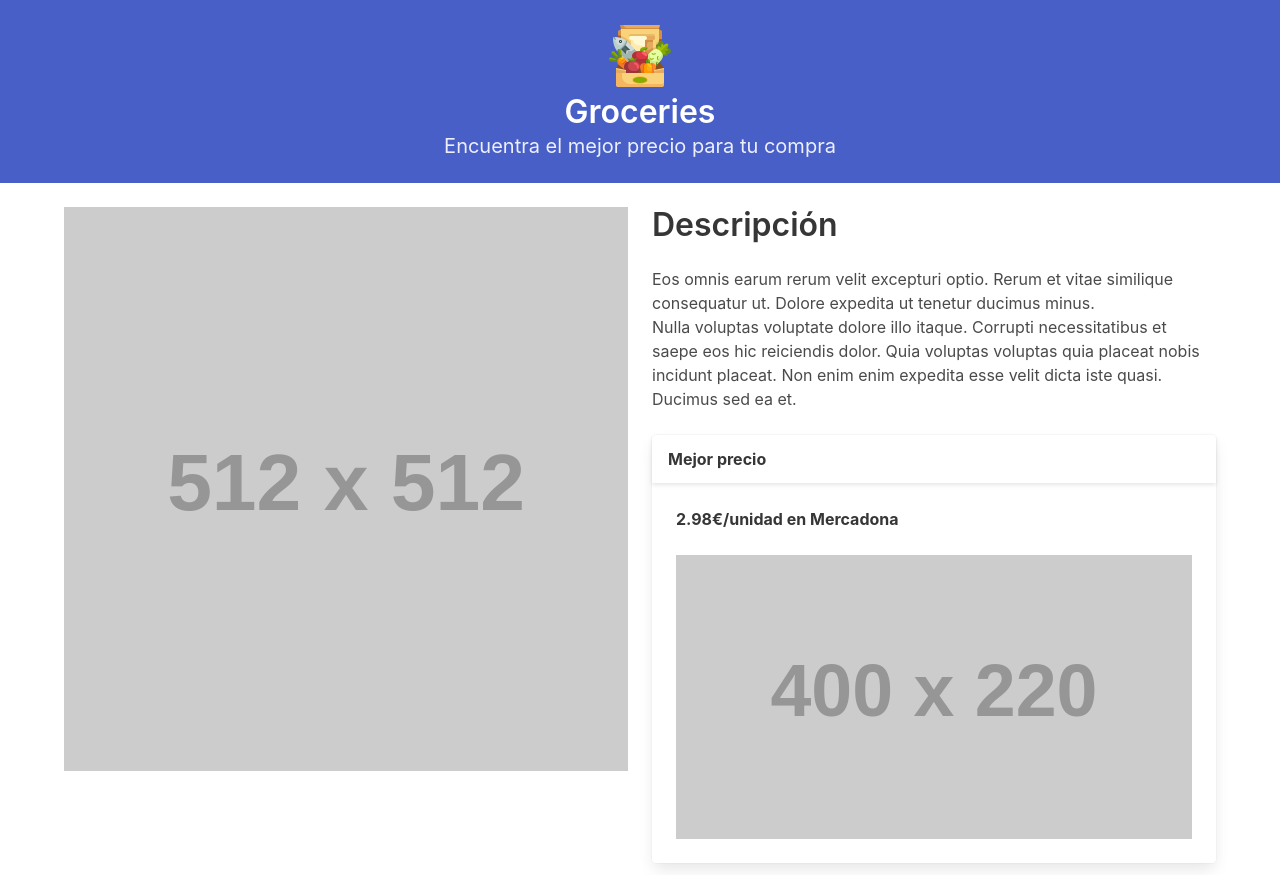
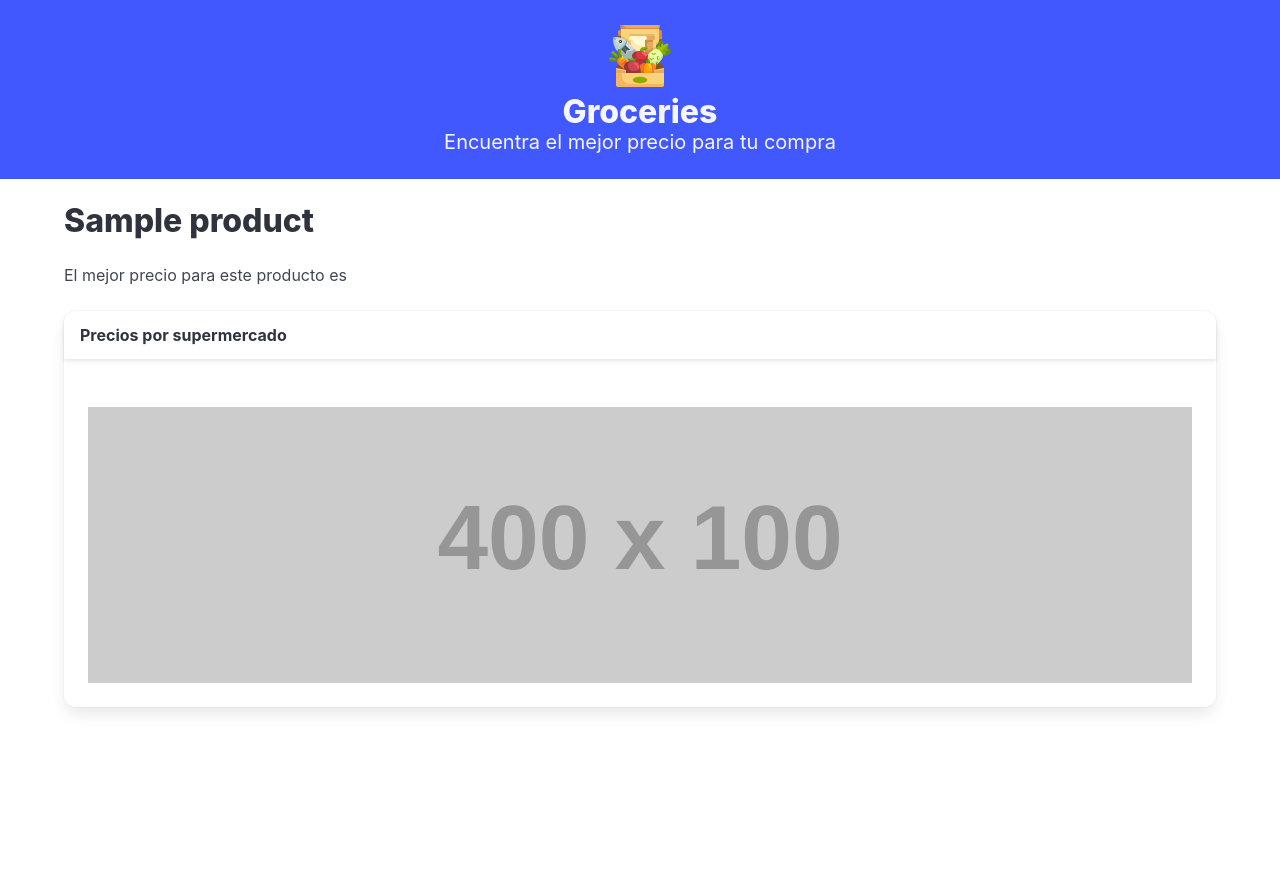
Before and after one commit to JuanjoSalvador/groceries-app, a Django app: page /product/1/ in a window 1280 px wide. After the commit the page ends 713 px from the top, so only its background shows below. Run offline with Django 4.2, Linux system fonts and the light colour scheme; tables that the repository leaves empty hold one stand-in row (values such as "Sample post"); grey boxes labelled with a size stand in for pictures from a placeholder-image service; some libraries are stand-ins or nearby versions.

Commit message:
(templates) Add Search template, fix Product template, remove CDN calls

```diff
--- a/groceries/templates/head.html
+++ b/groceries/templates/head.html
@@ -2,14 +2,13 @@
 {% load static %}
 
 <!doctype html>
-<html lang="en">
+<html lang="es">
 
 <head>
     <title>{{ title }}</title>
-    <link rel="stylesheet" href="https://cdn.jsdelivr.net/npm/bulma@0.9.4/css/bulma.min.css">
+
+    <link rel="stylesheet" href="{% static 'node_modules/bulma/css/bulma.min.css' %}">
     <link rel="stylesheet" href="{% static 'main.css' %}">
-
-    <script src="/node_modules/@creativebulma/bulma-collapsible/dist/js/bulma-collapsible.min.js"></script>
 </head>
 
 <body>
--- a/groceries/templates/index.html
+++ b/groceries/templates/index.html
@@ -11,11 +11,11 @@
                         <h1 class="title is-1"><a href="/">Groceries</a></h1>
                         <h2 class="subtitle is-3">Encuentra el mejor precio para tu compra</h2>
 
-                        <form action="/" method="post">
+                        <form action="search/" method="post">
                             {% csrf_token %}
                             <div class="field">
                                 <div class="control is-medium">
-                                    <input class="input is-medium has-text-centered" type="text" placeholder="¿Qué vamos a comprar hoy?">
+                                    <input class="input is-medium has-text-centered" type="text" name="searchbar" placeholder="¿Qué vamos a comprar hoy?">
                                 </div>
                                 </div>
                         </form>
--- a/groceries/templates/product.html
+++ b/groceries/templates/product.html
@@ -3,31 +3,26 @@
 
     <section class="hero is-small is-link">
         <div class="hero-body has-text-centered">
+            <a href="/">
                 <img class="image is-64x64" id="logo" src="{% static 'box.png' %}" style="display: inline;" />
+
                 <p class="title">
                     Groceries
                 </p>
                 <p class="subtitle">
                     Encuentra el mejor precio para tu compra
                 </p>
+            </a>
         </div>
     </section>
     <br/>
     <section class="container">
         <div class="columns">
             <div class="column">
-                <figure class="image">
-                    <img src="https://placehold.co/512x512.png">
-                </figure>
-            </div>
-            <div class="column">
-                <h3 class="title is-3">Descripción</h3>
+                <h3 class="title is-3">{{ product.name }}</h3>
+
                 <p>
-                    Eos omnis earum rerum velit excepturi optio. Rerum et vitae similique consequatur ut. Dolore expedita ut tenetur ducimus minus.
-                </p>
-                <p>
-                    Nulla voluptas voluptate dolore illo itaque. Corrupti necessitatibus et saepe eos hic reiciendis dolor. Quia voluptas voluptas
-                    quia placeat nobis incidunt placeat. Non enim enim expedita esse velit dicta iste quasi. Ducimus sed ea et.
+                    El mejor precio para este producto es <strong>{{ product.price }}</strong>
                 </p>
 
                 <br/>
@@ -35,18 +30,18 @@
                 <div class="card">
                     <header class="card-header">
                       <p class="card-header-title">
-                        Mejor precio
+                        Precios por supermercado
                       </p>
                     </header>
                     <div class="card-content">
                         <p>
-                            <strong>2.98€/unidad en Mercadona</strong>
+
                         </p>
 
                         <br/>
 
                         <figure class="image">
-                            <img src="https://placehold.co/400x220.png">
+                            <img src="https://placehold.co/400x100.png">
                         </figure>
                     </div>
                 </div>
```
Also changed, not shown: groceries/templates/search.html (added, +38 -0 lines). Lines whose indentation alone changed are shown as unchanged.
